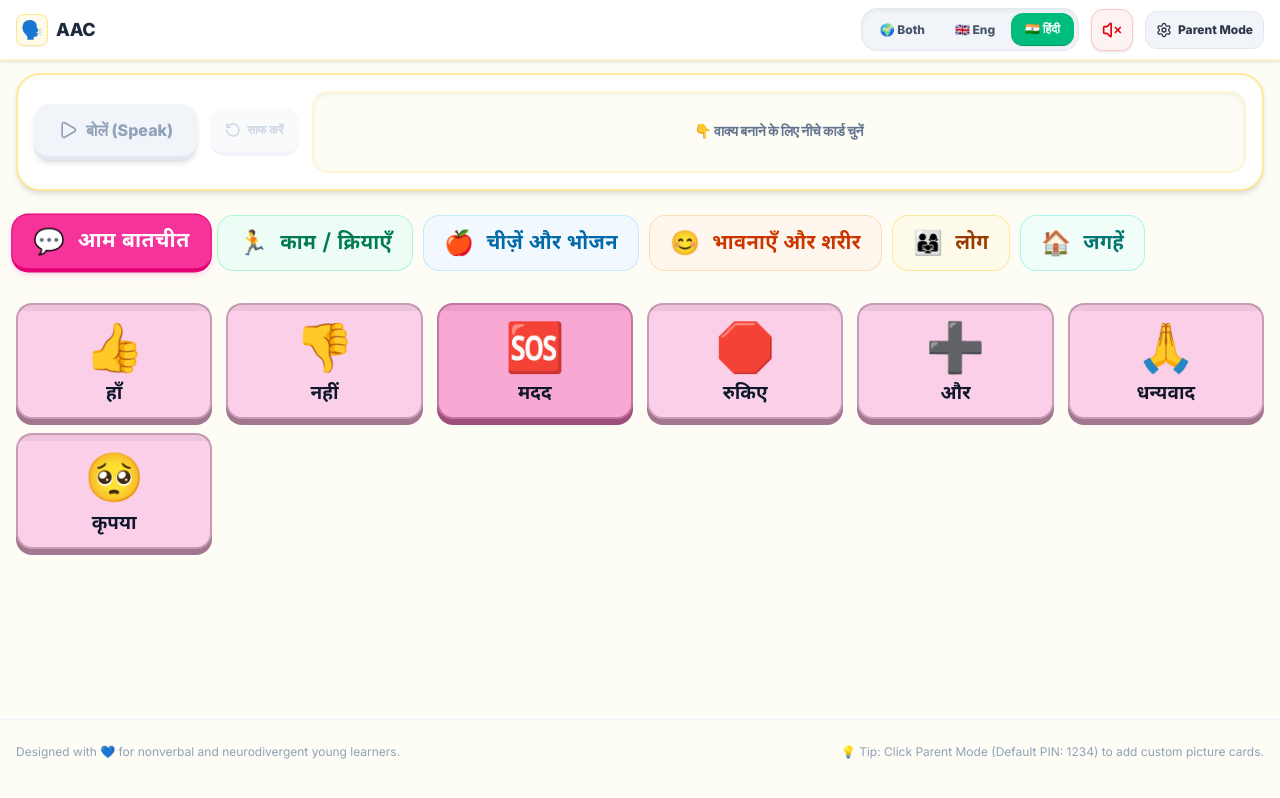
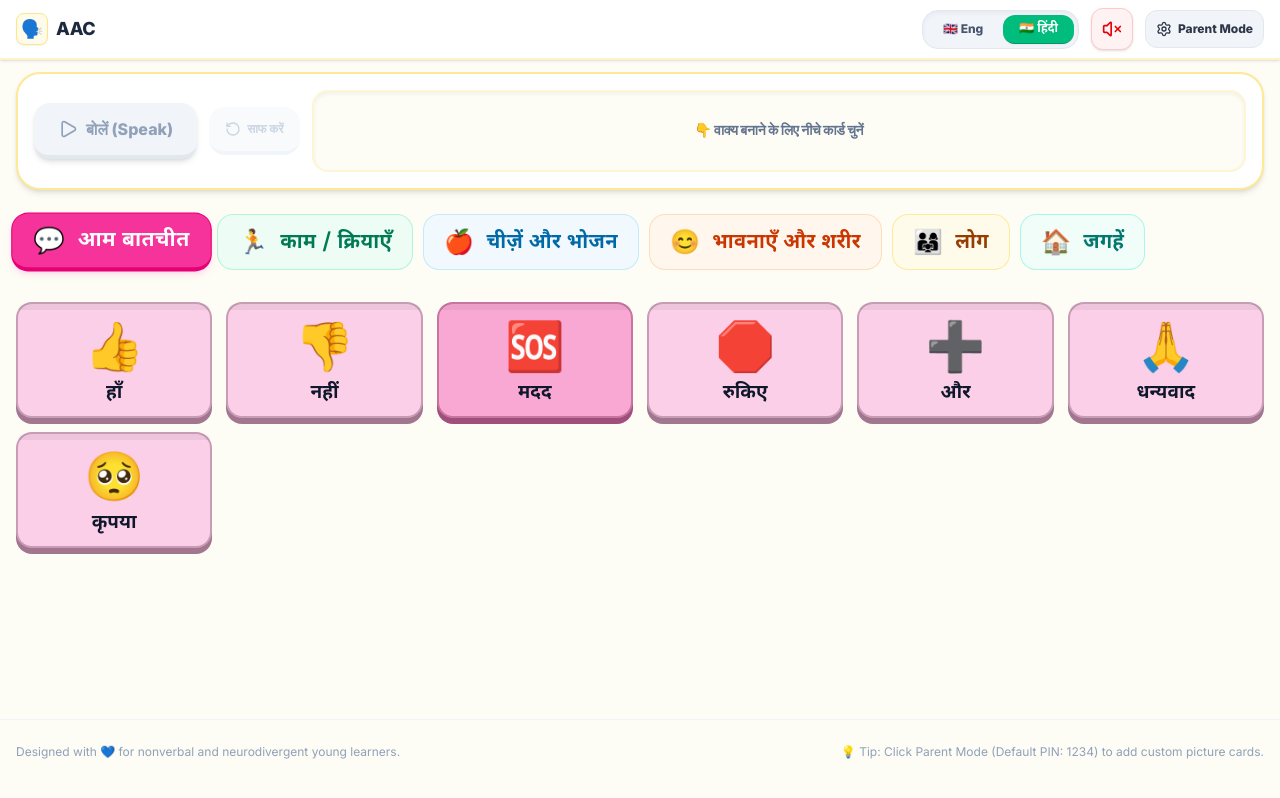
Before and after one commit to gunjanj20000/AAC-, a React (Vite) app: page / in a window 1280 px wide. Built offline with nearby package versions, Linux system fonts and the light colour scheme.

Commit message:
feat: remove 'both' language mode
Simplify language selection by removing the 'both' option and updating the initialization logic to default to Hindi if no valid language is cached.

```diff
--- a/src/App.tsx
+++ b/src/App.tsx
@@ -159,7 +159,7 @@ export default function App() {
 
     // 3. Initialise Language Mode
     const cachedLang = localStorage.getItem('aac_language_mode');
-    if (cachedLang) {
+    if (cachedLang && cachedLang !== 'both') {
       setLanguageMode(cachedLang as LanguageMode);
     } else {
       setLanguageMode('hindi');
@@ -379,23 +379,12 @@ export default function App() {
           {/* Core Navigation, Language Toggle Control */}
           <div className="flex items-center gap-2 md:gap-3">
 
-            {/* Language switch grid */}
-            <div className="bg-slate-100 p-1 rounded-2xl flex gap-0.5 border border-slate-200 shadow-inner">
-              <button
-                id="lang-both-btn"
-                onClick={() => handleLanguageChange('both')}
-                className={`px-3.5 py-2 text-xs font-extrabold rounded-xl transition-all cursor-pointer ${
-                  languageMode === 'both'
-                    ? 'bg-[#FF8B3D] text-white shadow-xs border-b border-[#D16D29]'
-                    : 'text-slate-600 hover:bg-slate-150'
-                }`}
-              >
-                🌍 Both
-              </button>
+            {/* Language switch toggle (English vs. Hindi) */}
+            <div className="bg-slate-100 p-1 rounded-2xl flex gap-1 border border-slate-200 shadow-inner">
               <button
                 id="lang-eng-btn"
                 onClick={() => handleLanguageChange('english')}
-                className={`px-3.5 py-2 text-xs font-extrabold rounded-xl transition-all cursor-pointer ${
+                className={`px-4 py-1.5 text-xs font-black rounded-xl transition-all cursor-pointer min-w-[70px] text-center ${
                   languageMode === 'english'
                     ? 'bg-sky-500 text-white shadow-xs border-b border-sky-600'
                     : 'text-slate-600 hover:bg-slate-150'
@@ -406,8 +395,8 @@ export default function App() {
               <button
                 id="lang-hin-btn"
                 onClick={() => handleLanguageChange('hindi')}
-                className={`px-3.5 py-2 text-xs font-extrabold rounded-xl transition-all cursor-pointer ${
-                  languageMode === 'hindi'
+                className={`px-4 py-1.5 text-xs font-black font-hindi rounded-xl transition-all cursor-pointer min-w-[70px] text-center ${
+                  languageMode !== 'english'
                     ? 'bg-emerald-500 text-white shadow-xs border-b border-emerald-600'
                     : 'text-slate-600 hover:bg-slate-150'
                 }`}
```
